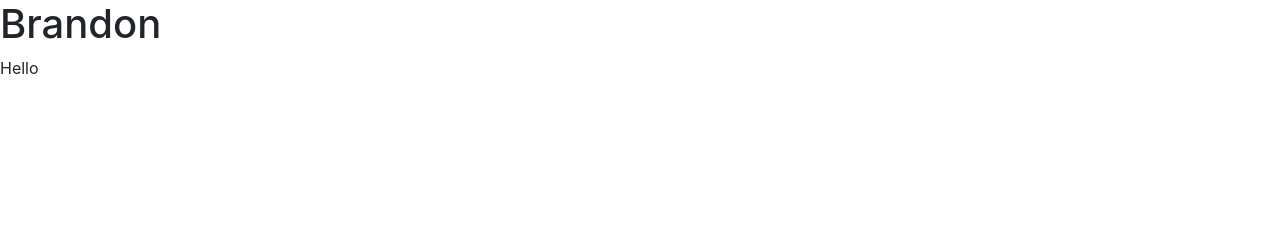
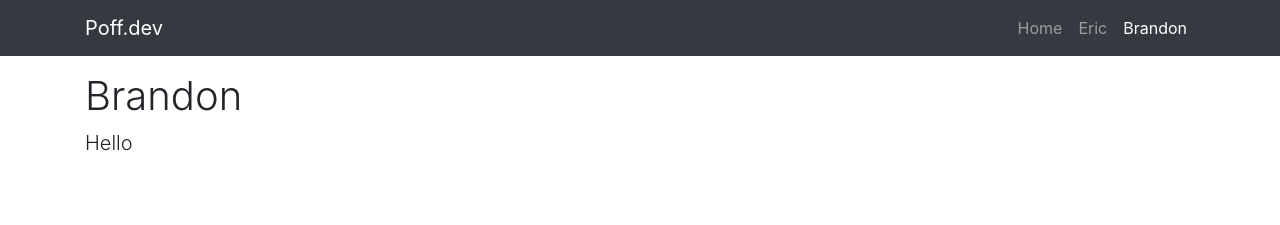
Before and after one commit to epoff/website, a plain HTML site: page brandon.html in a window 1280 px wide. Drawn offline with Linux system fonts and the light colour scheme.

Commit message:
changes to Eric and Brandon pages

```diff
--- a/brandon.html
+++ b/brandon.html
@@ -13,9 +13,41 @@
 <body>
 
 
-<h1>Brandon</h1>
+  <nav class="navbar navbar-expand-lg navbar-dark bg-dark fixed-top">
+    <div class="container">
+      <a class="navbar-brand" href="#">Poff.dev</a>
+      <button class="navbar-toggler" type="button" data-toggle="collapse" data-target="#navbarResponsive" aria-controls="navbarResponsive" aria-expanded="false" aria-label="Toggle navigation">
+            <span class="navbar-toggler-icon"></span>
+          </button>
+      <div class="collapse navbar-collapse" id="navbarResponsive">
+        <ul class="navbar-nav ml-auto">
+          <li class="nav-item">
+            <a class="nav-link" href="#">Home </a>
+          </li>
+          <li class="nav-item">
+            <a class="nav-link" href="eric">Eric
 
-<p1>Hello</p1>
+            </a>
+          </li>
+          <li class="nav-item active">
+            <a class="nav-link" href="brandon">Brandon
+              <span class="sr-only">(current)</span>
+            </a>
+          </li>
+        </ul>
+      </div>
+    </div>
+  </nav>
+
+  <br />
+
+    <!-- Page Content -->
+      <section class="py-5">
+        <div class="container">
+          <h1 class="font-weight-light">Brandon</h1>
+          <p class="lead">Hello</p>
+        </div>
+      </section>
 
 </body>
 </html>
```
Also changed, not shown: eric.html (+1 -0 lines).
